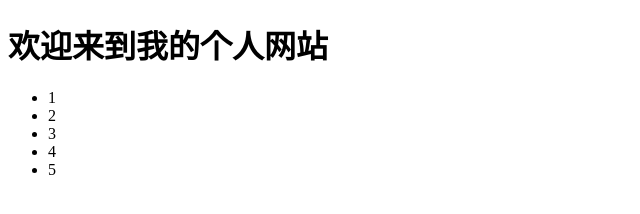
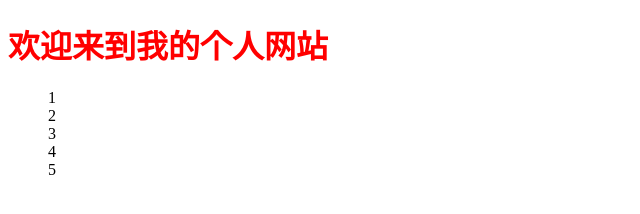
Before and after one commit to zhaoxin11264828/zhaoxin11264828.github.io, a plain HTML site: page index.html in a window 1280 px wide. Shown: the whole page, without its empty margins (0-640 px from the left). Drawn offline with Linux system fonts and the light colour scheme.

Commit message:
添加了一个index.css文件

```diff
--- /dev/null
+++ b/css/index.css
@@ -0,0 +1,6 @@
+h1{
+	color:red;
+}
+ul{
+	list-style: none;
+}
--- a/index.html
+++ b/index.html
@@ -3,6 +3,7 @@
 <head>
 	<meta charset="UTF-8">
 	<title>赵欣</title>
+	<link rel="stylesheet" type="text/css" href="./css/index.css">
 </head>
 <body>
 	<h1>欢迎来到我的个人网站</h1>
```
